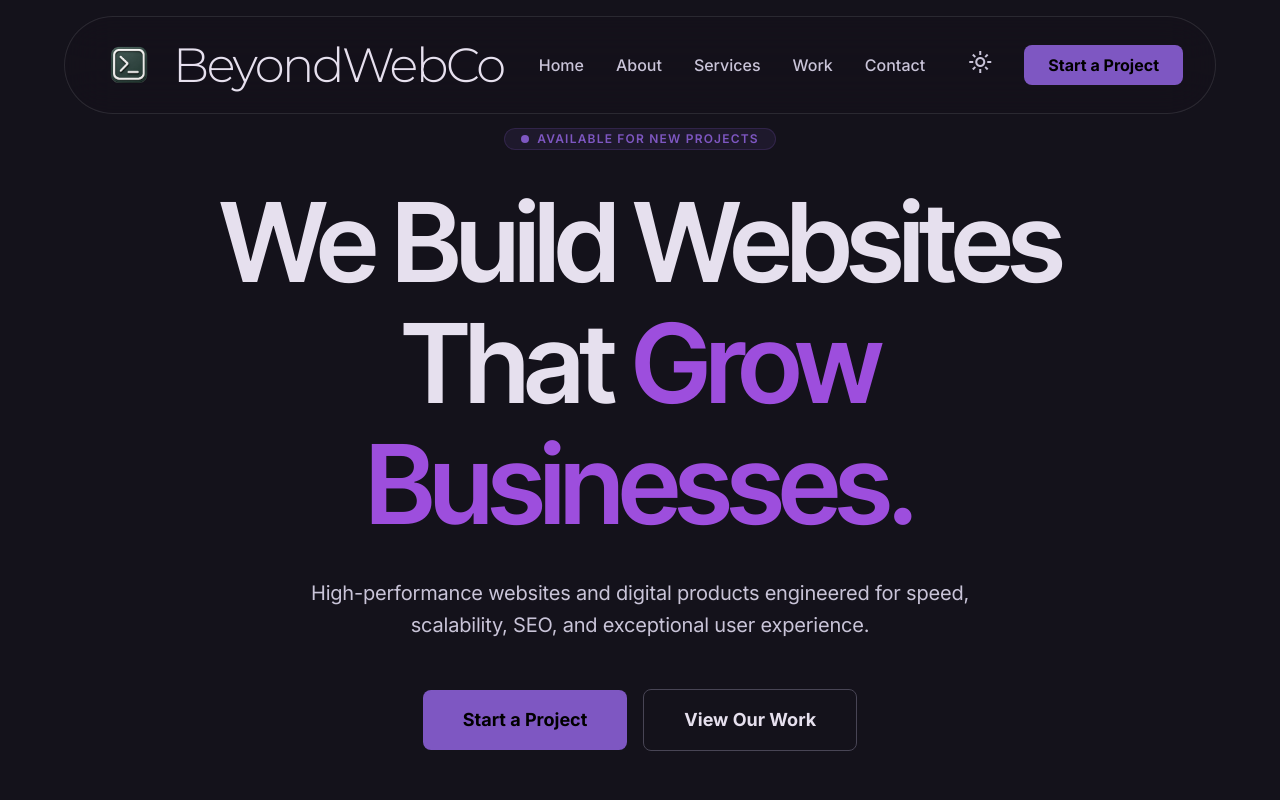
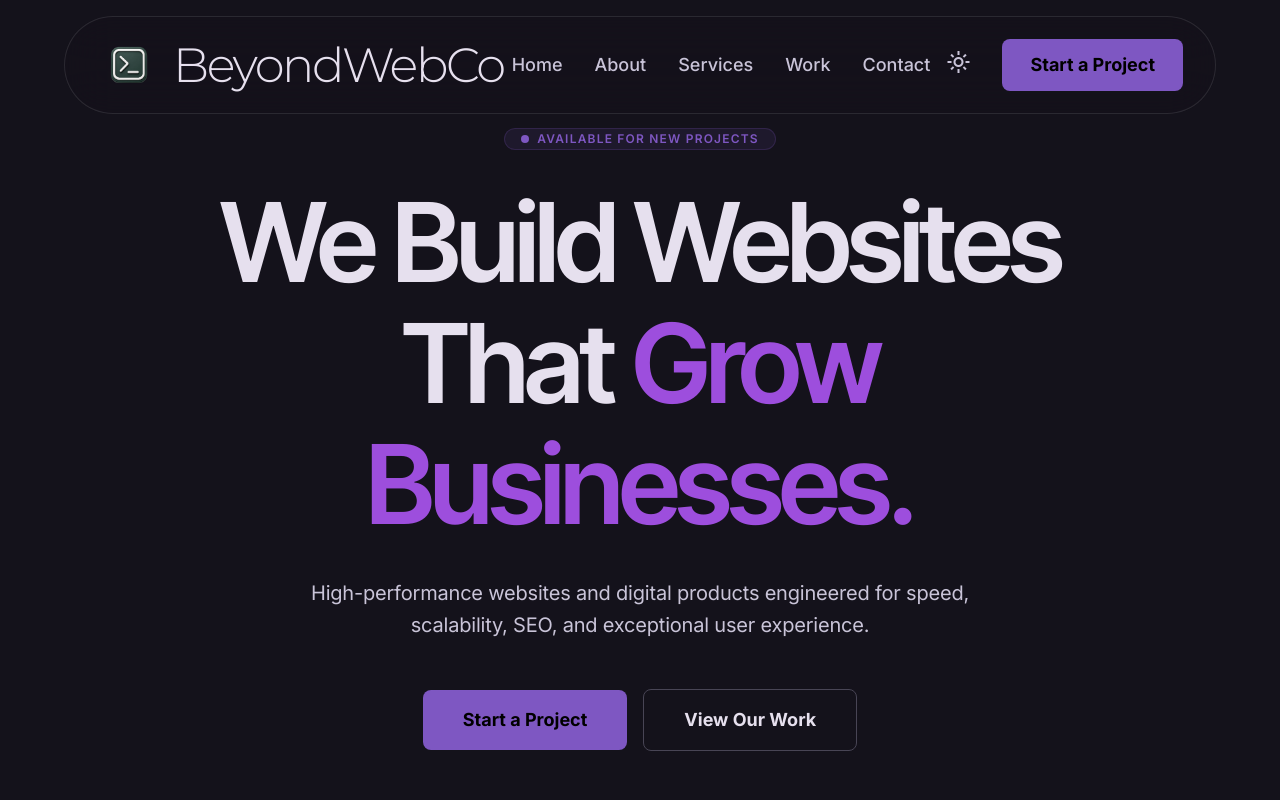
Before and after one commit to captain-america-7/beyondwebco, a Next.js app: page / in a window 1280 px wide. Shown: the top 800 px of the page. Built offline with nearby package versions, Linux system fonts and the light colour scheme.

Commit message:
Update Navbar.tsx

```diff
--- a/src/components/layout/Navbar.tsx
+++ b/src/components/layout/Navbar.tsx
@@ -47,11 +47,11 @@ export default function Navbar() {
       </Link>
 
       <div className="hidden md:flex gap-8 items-center">
-        <Link href="/" className="text-on-surface-variant hover:text-on-surface transition-colors font-body-md font-medium">Home</Link>
-        <Link href="/about" className="text-on-surface-variant hover:text-on-surface transition-colors font-body-md font-medium">About</Link>
-        <Link href="/services" className="text-on-surface-variant hover:text-on-surface transition-colors font-body-md font-medium">Services</Link>
-        <Link href="/work" className="text-on-surface-variant hover:text-on-surface transition-colors font-body-md font-medium">Work</Link>
-        <Link href="/contact" className="text-on-surface-variant hover:text-on-surface transition-colors font-body-md font-medium">Contact</Link>
+        <Link href="/" className="text-on-surface-variant hover:text-on-surface transition-colors text-lg font-medium">Home</Link>
+        <Link href="/about" className="text-on-surface-variant hover:text-on-surface transition-colors text-lg font-medium">About</Link>
+        <Link href="/services" className="text-on-surface-variant hover:text-on-surface transition-colors text-lg font-medium">Services</Link>
+        <Link href="/work" className="text-on-surface-variant hover:text-on-surface transition-colors text-lg font-medium">Work</Link>
+        <Link href="/contact" className="text-on-surface-variant hover:text-on-surface transition-colors text-lg font-medium">Contact</Link>
       </div>
 
       <div className="flex items-center gap-6">
@@ -61,12 +61,12 @@ export default function Navbar() {
             className="p-2 rounded-full hover:bg-white/10 transition-colors text-on-surface-variant hover:text-on-surface"
             aria-label="Toggle Dark Mode"
           >
-            <span className="material-symbols-outlined text-[20px]">
+            <span className="material-symbols-outlined text-[24px]">
               {theme === "dark" ? "light_mode" : "dark_mode"}
             </span>
           </button>
         )}
-        <Link href="/contact" className="hidden lg:block bg-primary text-black px-6 py-2 rounded-xl font-bold hover:scale-95 active:scale-90 transition-transform">
+        <Link href="/contact" className="hidden lg:block bg-primary text-black px-7 py-3 text-lg rounded-xl font-bold hover:scale-95 active:scale-90 transition-transform">
           Start a Project
         </Link>
       </div>
```
